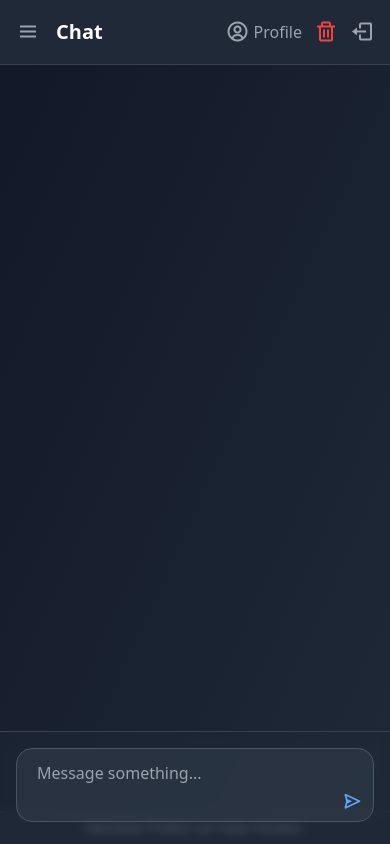
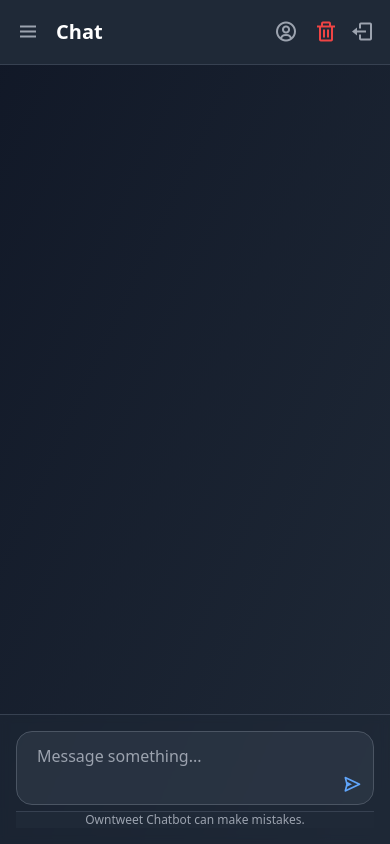
Before and after one commit to mkjuel25/Owntweet-Chatbot-with-Gemini-Api, a PHP site: page / in a window 390 px wide. Run offline with PHP 8.4, Linux system fonts and the light colour scheme; the visitor is signed in with stand-in values (Sample User, id 1); data that the repository does not hold is empty; some libraries are stand-ins or nearby versions.

Commit message:
Update index.php

```diff
--- a/index.php
+++ b/index.php
@@ -165,7 +165,7 @@ if (isset($_SESSION['user_id'])) {
             #chat-container {
                 margin-left: 0; /* Reset margin for small screens */
                 padding-top: 80px; /* Adjusted padding for fixed header */
-                padding-bottom: 100px; /* Adjusted padding for fixed input area */
+                padding-bottom: 120px; /* Adjusted padding for fixed input area */
             }
              body.sidebar-open #chat-container {
                 margin-left: 0; /* No margin on mobile when sidebar is open, it overlays */
@@ -238,7 +238,7 @@ if (isset($_SESSION['user_id'])) {
 
         #chat-container {
             padding-top: 80px; /* Adjust based on header height */
-            padding-bottom: 100px; /* Adjust based on input area height */
+            padding-bottom: 120px; /* Adjust based on input area height */
         }
 
 
@@ -302,7 +302,7 @@ if (isset($_SESSION['user_id'])) {
             <div class="space-x-3 flex items-center">
                 <a href="profile.php" title="Profile" class="text-gray-400 hover:text-gray-300 flex items-center">
                     <i class='bx bx-user-circle text-2xl mr-1'></i>
-                    <span>Profile</span>
+                    <span></span>
                 </a>
                 <button onclick="deleteChatHistory()" title="Delete All" class="text-red-500 hover:text-red-300">
                     <i class='bx bx-trash text-2xl'></i>
@@ -380,12 +380,13 @@ if (isset($_SESSION['user_id'])) {
                     </div>
                 </div>
             </form>
+            <!-- Footer -->
+        <footer class="bg-gray-800 border-t border-gray-700 text-center text-gray-400 text-xs">
+            Owntweet Chatbot can make mistakes.
+        </footer>
         </div>
 
-        <!-- Footer -->
-        <footer class="bg-gray-800 border-t border-gray-700 p-2 text-center text-gray-400 text-xs">
-            Owntweet Chatbot can make mistakes.
-        </footer>
+
     </div>
 
        <script>
```
